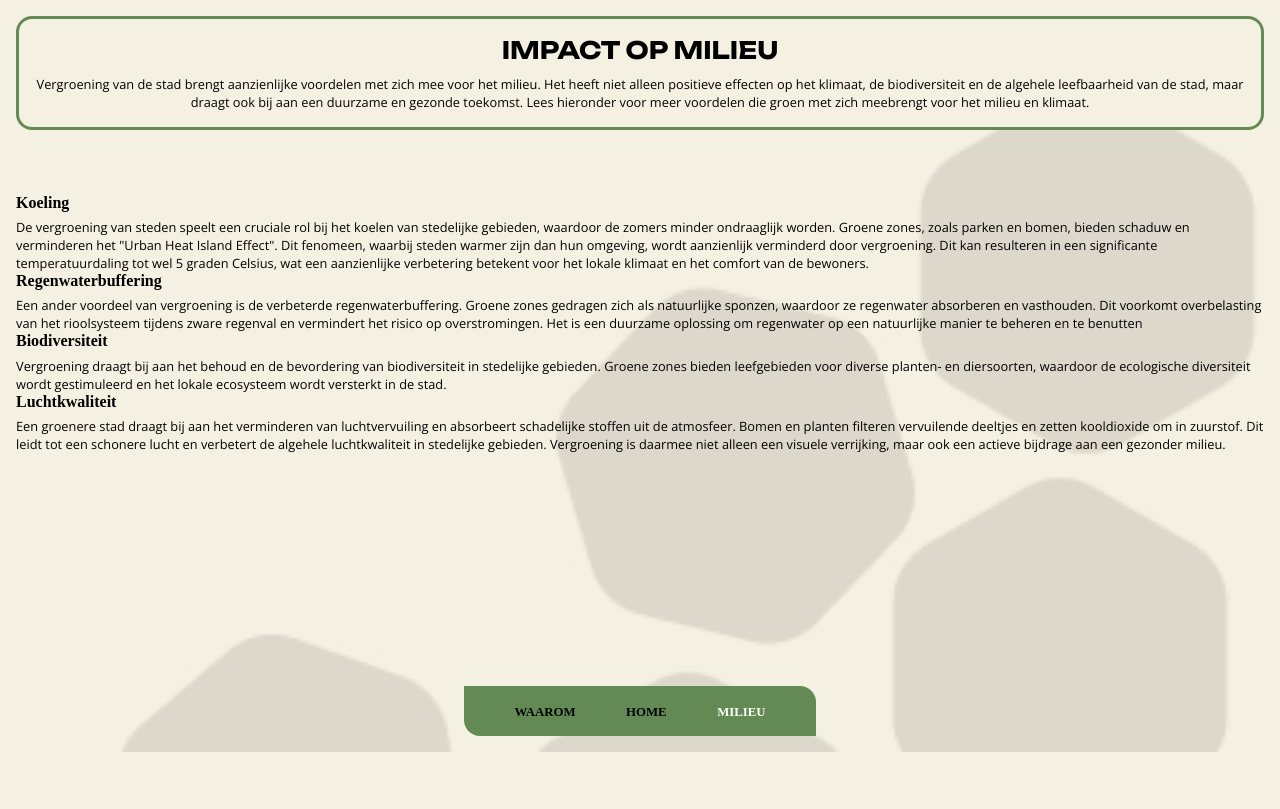
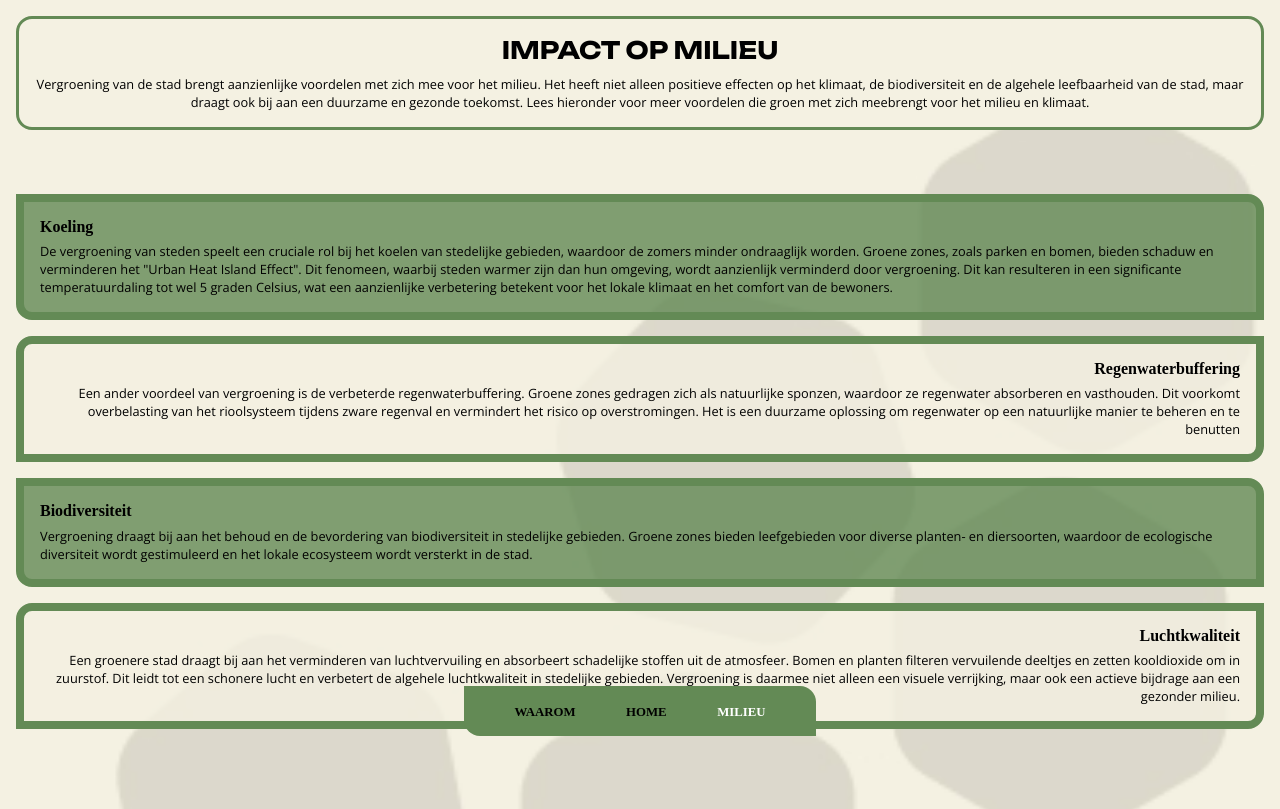
Before and after one commit to JoostLocher/Project-individueel-1, a plain HTML site: page milieu.html in a window 1280 px wide. Shown: the part 48-857 px from the top of the page. Before the commit the page ends 800 px from the top, so only its background shows below. Drawn offline with Linux system fonts and the light colour scheme.

Commit message:
Add files via upload

```diff
--- a/milieu.html
+++ b/milieu.html
@@ -11,7 +11,7 @@
     <link href="styles/style.css" rel="stylesheet">
 </head>
 
-<body>
+<body id="milieu">
     <header>
         <a href="index.html">
             <img src="./images/logo_groene_uitweg.png" alt="logo bruin amsterdams top van huis gevel met groen blad in het midden">
--- a/styles/style.css
+++ b/styles/style.css
@@ -165,6 +165,9 @@ nav a {
     border: 0.5em solid #638A55;
     border-radius: 0 1em;
     margin: 2em 0 8em 0;
+    display: flex;
+    align-items: start;
+    text-align: start;
 }
 
 
@@ -176,6 +179,36 @@ nav a {
 
 
 /*milieu-pagina*/
+
+#milieu {
+    background-image: url('../images/background_milieu.jpg');
+}
+
 main ul {
     padding: 0;
 }
+
+main li {
+    background-color: rgba(244, 241, 226, 0.8);
+    padding: 1em;
+    margin-bottom: 1em;
+}
+
+main li:nth-of-type(1), main li:nth-of-type(3) {
+    background-color: rgba(99, 138, 85, 0.8);
+    border: 0.5em solid #638A55;
+    border-radius: 0 1em;
+}
+
+main li:nth-of-type(2), main li:nth-of-type(4) {
+    display: flex;
+    flex-direction: column;
+            align-items: end;
+            text-align: end;
+            border: 0.5em solid #638A55;
+            border-radius: 1em 0;
+}
+
+main li:last-of-type {
+    margin-bottom: 5em;
+}
```
Also changed, not shown: images/background_milieu.jpg (added).
